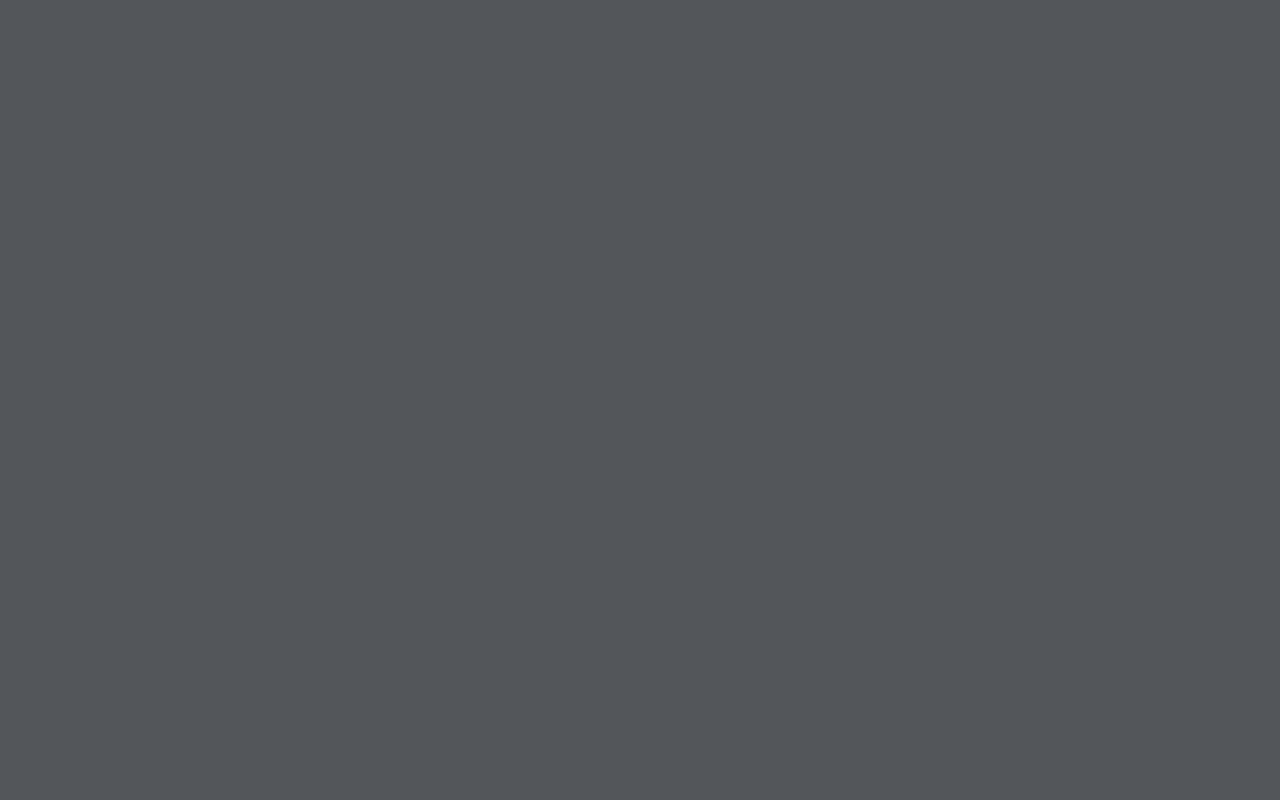
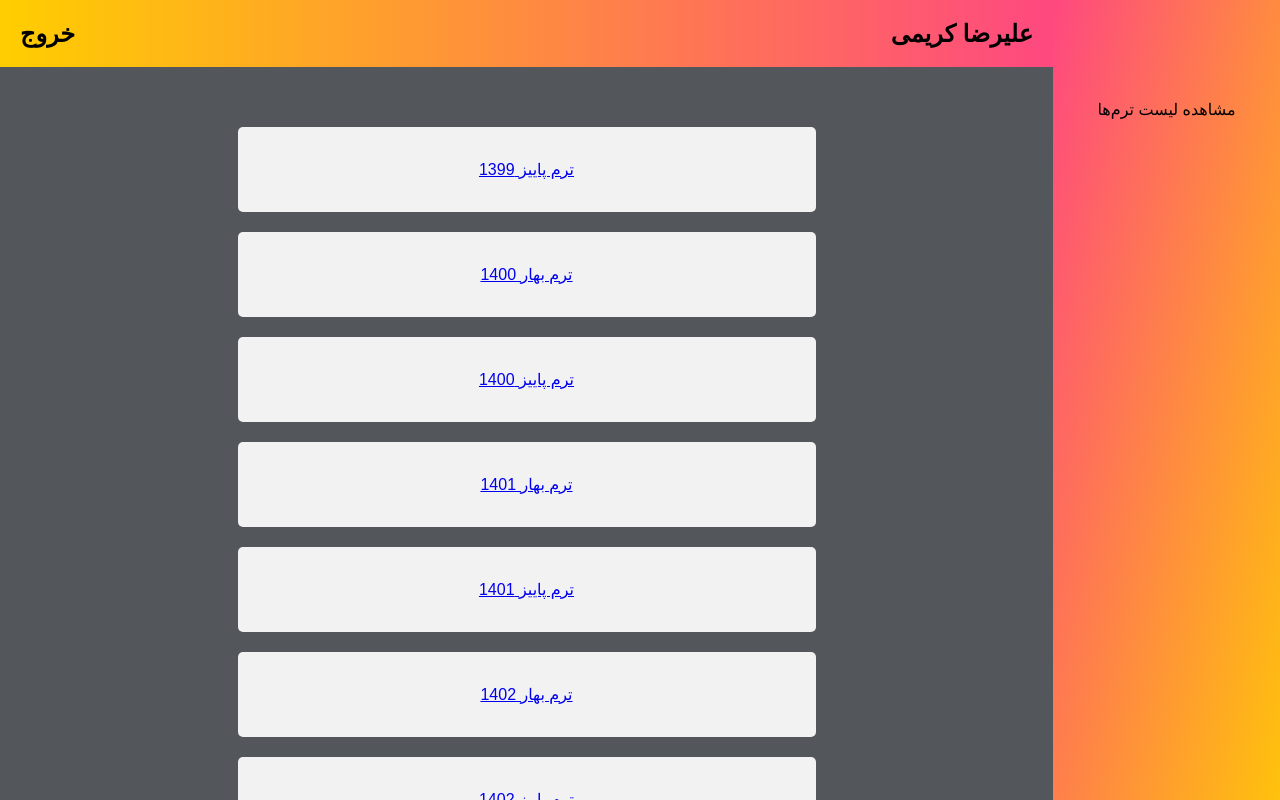
Before and after one commit to shahrzadJavadiKoushesh/IEProject, a React (Create React App) app: page /terms/1/all_terms in a window 1280 px wide. Before the commit this address had no page. Shown: the top 800 px of the page. Built offline with nearby package versions, Linux system fonts and the light colour scheme.

Commit message:
add see all terms for student

```diff
--- a/src/App.js
+++ b/src/App.js
@@ -5,6 +5,7 @@ import CourseRegistrations from './components/CourseInfo';
 import TermInfo from './components/TermsInfo'
 import {useNavigate} from 'react-router-dom';
 import {Routes, Route} from 'react-router-dom';
+import SeeAllTErmsStudent from './components/SeeAllTermsStudent';
 
 function App() {
 
@@ -57,6 +58,7 @@ function App() {
                 <Route path="/terms" element={<AllTerms/>}/>
                 <Route path="/terms/:term_id" element={<TermInfo />}/>
                 <Route path="/courses/:course_id/registrations" element={<CourseRegistrations />}/>
+                <Route path="/terms/:term_id/all_terms" element={<SeeAllTErmsStudent />}/>
             </Routes>
         </div>
     );
--- /dev/null
+++ b/src/components/SeeAllTermsStudent.js
@@ -0,0 +1,90 @@
+import React, {useState} from "react";
+
+import TermsInfo from "./TermsInfo";
+import {useNavigate, Link} from 'react-router-dom';
+
+function SeeAllTErmsStudent(){
+  const [numTerms, setNumTerms] = useState(8);
+
+  const navigate = useNavigate();
+
+  const [selectedTerm, setSelectedTerm] = useState(null);
+
+  const [showTermsListRight, setShowTermsListRight] = useState(true);
+
+  const see_more = () => {
+    console.log("see more");
+    setNumTerms(numTerms + 4)
+  }
+
+  const handleTermClick = (term) => {
+    console.log("Term clicked:", term);
+    setSelectedTerm(term);
+    navigate('/')
+    setShowTermsListRight(false);
+  }
+
+  const handleCloseTermsInfo = () => {
+    setSelectedTerm(null);
+    setShowTermsListRight(true);
+  }
+
+  const terms = [
+    {name: "ترم پاییز 1399", id:1},
+    {name: "ترم بهار 1400", id:2},
+    {name: "ترم پاییز 1400", id:3},
+    {name: "ترم بهار 1401", id:4},
+    {name: "ترم پاییز 1401", id:5},
+    {name: "ترم بهار 1402", id:6},
+    {name: "ترم پاییز 1402", id:7},
+    {name: "ترم بهار 1403", id:8},
+    {name: "ترم 9", id:9},
+    {name: "ترم 10", id:10},
+    {name: "ترم 11", id:11},
+    {name: "ترم 12", id:12},
+    {name: "ترم 13", id:13},
+    {name: "ترم 14", id:14},
+    {name: "ترم 15", id:15},
+    {name: "ترم 16", id:16},
+    {name: "ترم 17", id:17},
+    {name: "ترم 18", id:18},
+    {name: "ترم 19", id:19},
+    {name: "ترم 20", id:20},
+  ];
+
+  return (
+    <div className='terms-container'>
+      {selectedTerm ? (
+        <TermsInfo selectedTerm={selectedTerm} onClose={handleCloseTermsInfo} />
+      ) : (
+        <div className='left'>
+          <div className='term-bar'>
+          <h2> خروج </h2>
+          <h2>علیرضا کریمی</h2>
+        </div>
+          <div className='terms'>
+            {terms.slice(0, numTerms).map((term) =>(
+                <Link to={`/terms/${term.id}`}>
+              <div className="term-item">
+                {term.name}
+              </div>
+                </Link>
+            ))}
+          </div>
+          {numTerms < terms.length && (
+            <button onClick={see_more} className="see-more">مشاهده بیشتر</button>
+          )}
+        </div>
+      )}
+      {
+        showTermsListRight && (
+          <div className='terms-list-right'>
+            مشاهده لیست ترم‌ها
+          </div>
+        )
+      }
+    </div>
+  )
+}
+
+export default SeeAllTErmsStudent
```
